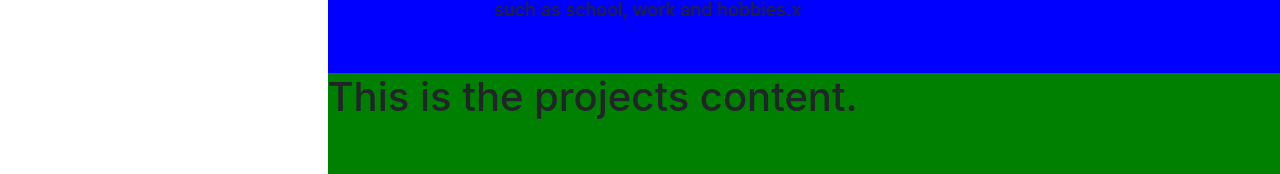
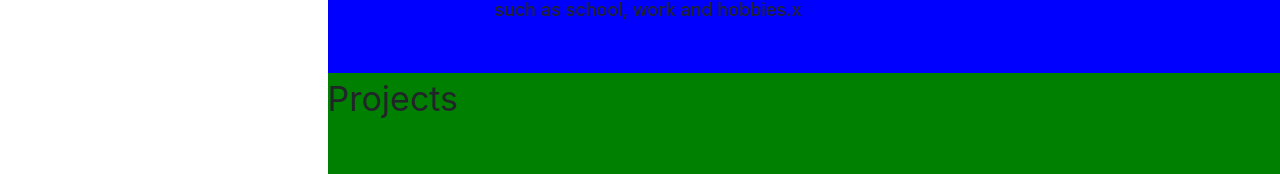
Before and after one commit to msbp/personal-website, a React (Create React App) app: page / in a window 1280 px wide. Shown: the part 497-671 px from the top of the page. Built offline with nearby package versions, Linux system fonts and the light colour scheme.

Commit message:
Changed class to className. Started adding projects section.

```diff
--- a/src/config/content.json
+++ b/src/config/content.json
@@ -7,7 +7,11 @@
             "profileImage": "https://msbp.github.io/images/profile.png",
             "name": "Mauricio de Paula",
             "bio": "Testing the bio section. This will contain information on me such as school, work and hobbies.xTesting the bio section. This will contain information on me such as school, work and hobbies.xTesting the bio section. This will contain information on me such as school, work and hobbies.xTesting the bio section. This will contain information on me such as school, work and hobbies.x",
-            "backgroundImage": ""
+            "backgroundImage": "",
+            "menuLabel": "Home"
+        },
+        "projects": {
+            "title": "Projects"
         }
     }
 }
--- a/src/css/Sections.css
+++ b/src/css/Sections.css
@@ -1,3 +1,8 @@
+/* General Classes */
+.sectionHeader {
+    font-size: 34px;
+}
+
 /* Home Section */
 .home{
     background-color: blue;
--- a/src/sections/Home.jsx
+++ b/src/sections/Home.jsx
@@ -20,13 +20,13 @@ class Home extends React.Component {
 
     getName() {
         return (
-            <h2 class="name">{homeContent.name}</h2>
+            <h2 className="name">{homeContent.name}</h2>
         )
     }
 
     getBio() {
         return (
-            <div class="bio">{homeContent.bio}</div>
+            <div className="bio">{homeContent.bio}</div>
         )
     }
 
@@ -42,7 +42,7 @@ class Home extends React.Component {
                     {this.getPhoto()}
                 </div>
 
-                <div class="text-center">
+                <div className="text-center">
                     {this.getName()}
                 </div>
 
--- a/src/sections/Projects.jsx
+++ b/src/sections/Projects.jsx
@@ -1,5 +1,6 @@
 import React from 'react'
 import '../css/Sections.css'
+const projectContent = require('../config/content.json').sections.projects
 
 class Projects extends React.Component {
 
@@ -11,13 +12,19 @@ class Projects extends React.Component {
         super(props)
     }
 
+    getTitle() {
+        return (
+            <div className="sectionHeader">{projectContent.title}</div>
+        )
+    }
+
     /**
      * Render method.
      */
     render() {
         return (
             <div className="projects">
-                <h1>This is the projects content.</h1>
+                {this.getTitle()}
             </div>
         )
     }
```
